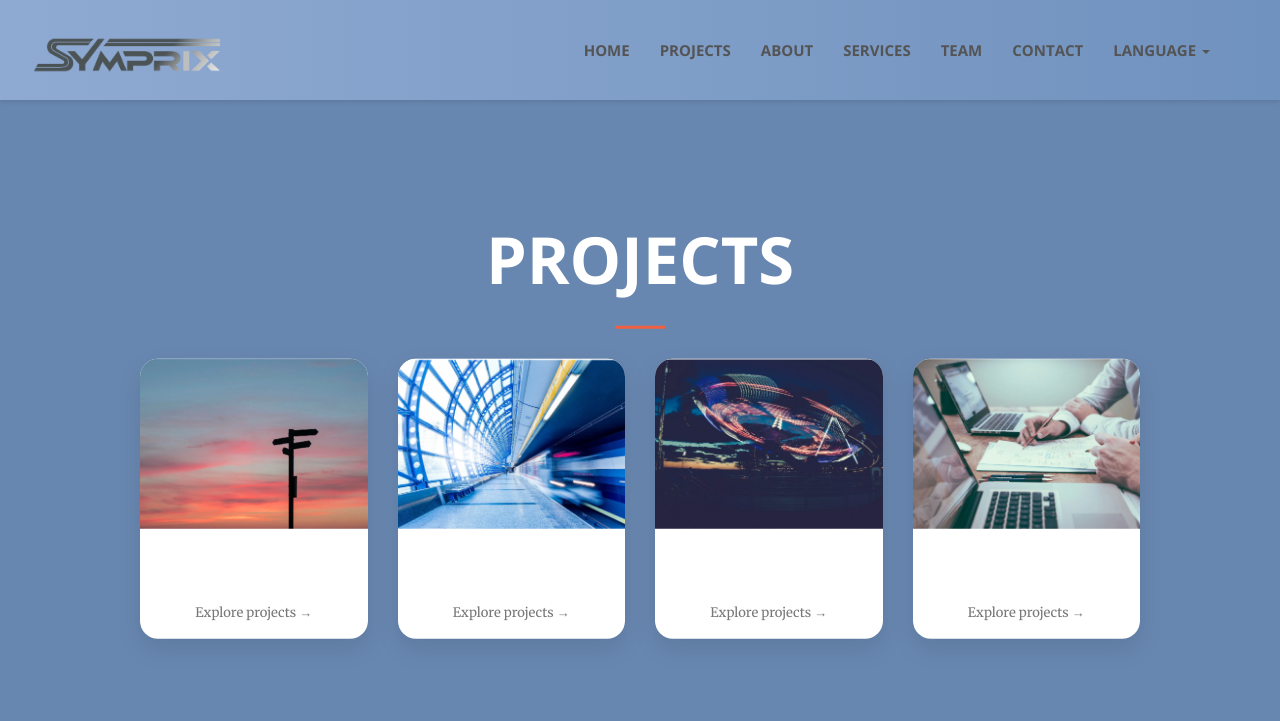
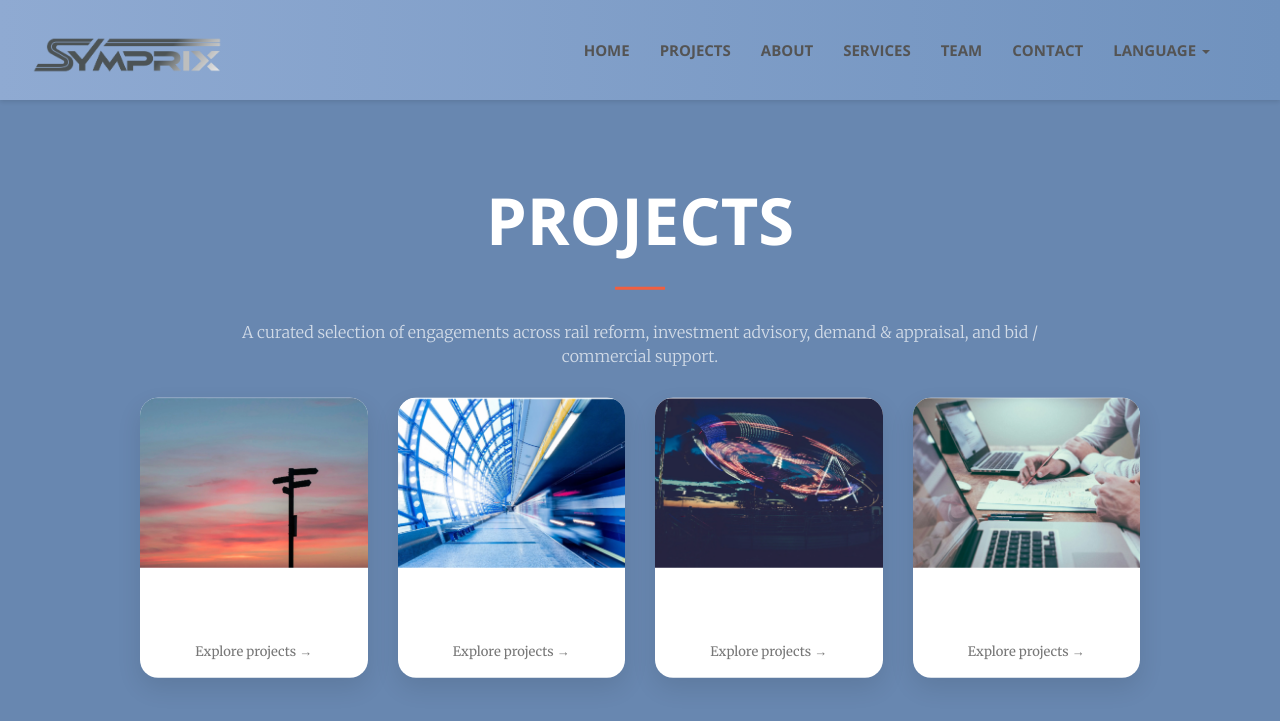
Before and after one commit to CD-Symprix/symprix, a Jekyll site: the page projects.html, which Jekyll copies as it is, in a window 1280 px wide and 900 px high. Shown: the top 721 px of the window. Built offline with Jekyll 4.4.1, drawn with Linux system fonts in a browser that asks for light colours.

Commit message:
Add description for projects section
Added a description paragraph for projects section.

```diff
--- a/projects.html
+++ b/projects.html
@@ -191,6 +191,10 @@
       <div class="header-content-inner">
         <h1><b>Projects</b></h1>
         <hr>
+      <p>
+        A curated selection of engagements across rail reform, investment advisory,
+        demand & appraisal, and bid / commercial support.
+      </p>
 
       <div class="category-grid category-grid--always">
         <div class="row">
```
